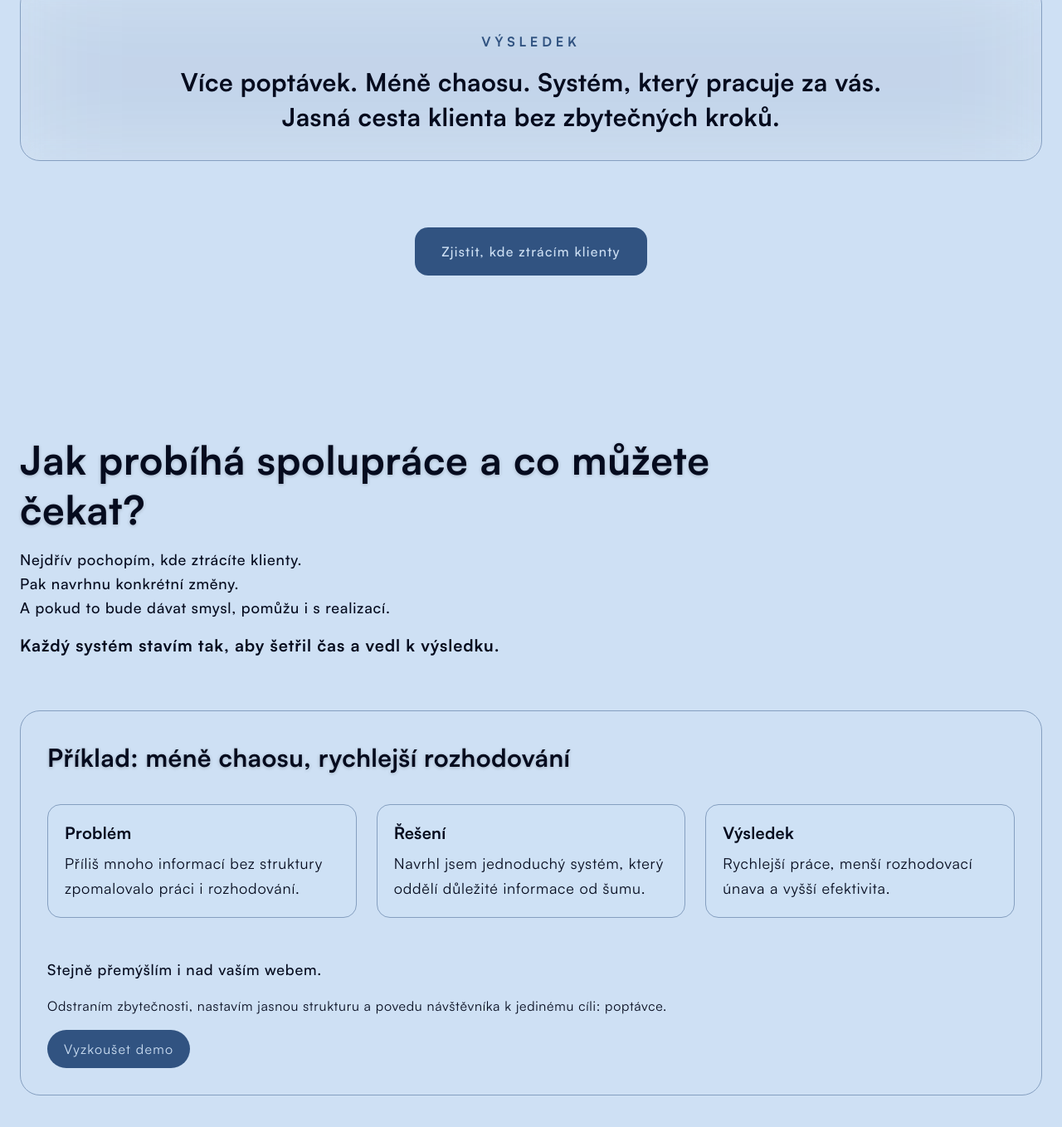
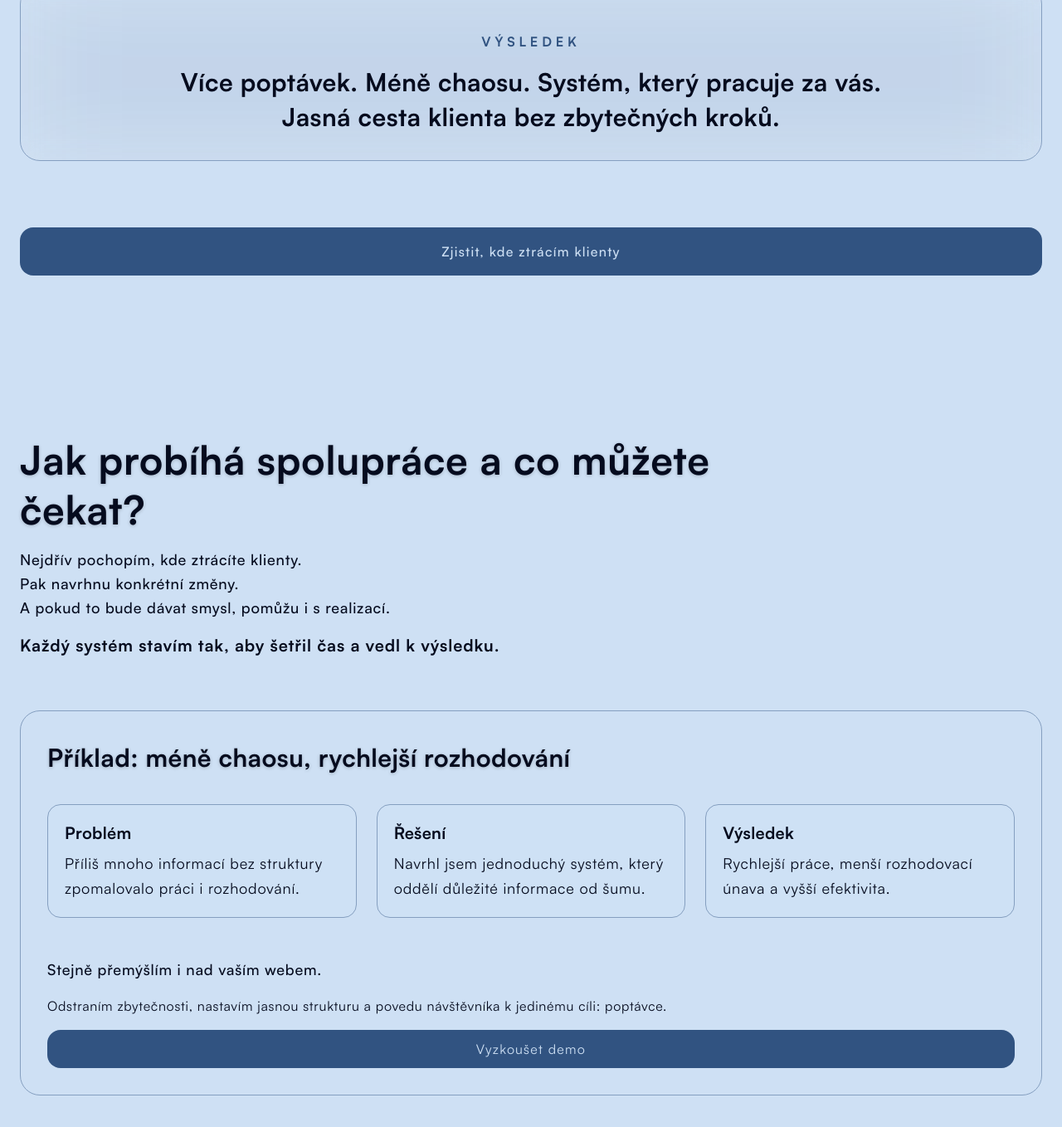
Before and after one commit to Pilsenhorn/MM, an Astro site: page / in a window 1280 px wide. Shown: the part 2338-3696 px from the top of the page at 83% size. Built offline with nearby package versions, Linux system fonts and the light colour scheme; Astro itself is replaced by a stand-in of ours.

Commit message:
fix design bug in CaseStudy button

```diff
--- a/src/sections/CaseStudy.astro
+++ b/src/sections/CaseStudy.astro
@@ -53,8 +53,8 @@
           Odstraním zbytečnosti, nastavím jasnou strukturu
           a povedu návštěvníka k jedinému cíli: poptávce.
         </p>
-        <div class="tracking-text max-w-4xl leading-relaxed">
-          <a href="https://clean-search-app-production.up.railway.app/" target="_blank" rel="noopener noreferrer" class="tracking-cta inline-block rounded-full bg-(--accent) px-5 py-2.5 text-(--background) transition hover:bg-(--accent-hover)">
+        <div class="tracking-text leading-relaxed">
+          <a href="https://clean-search-app-production.up.railway.app/" target="_blank" rel="noopener noreferrer" class="tracking-cta text-center block rounded-2xl bg-(--accent) px-5 py-2.5 text-(--background) transition hover:bg-(--accent-hover)">
             Vyzkoušet demo
           </a>
         </div>
--- a/src/sections/Solution.astro
+++ b/src/sections/Solution.astro
@@ -57,7 +57,7 @@
       <a
         href="https://calendly.com/pilsenhorn/audit-systemu-30-min"
         target="_blank"
-        class="tracking-cta inline-block rounded-2xl bg-(--accent) px-8 py-4 font-medium leading-relaxed text-(--background) transition hover:bg-(--accent-hover)"
+        class="tracking-cta block rounded-2xl bg-(--accent) px-8 py-4 font-medium leading-relaxed text-(--background) transition hover:bg-(--accent-hover)"
       >
         Zjistit, kde ztrácím klienty
       </a>
```
